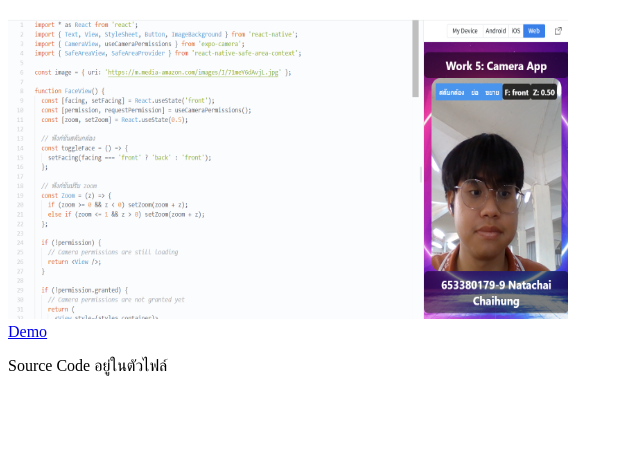
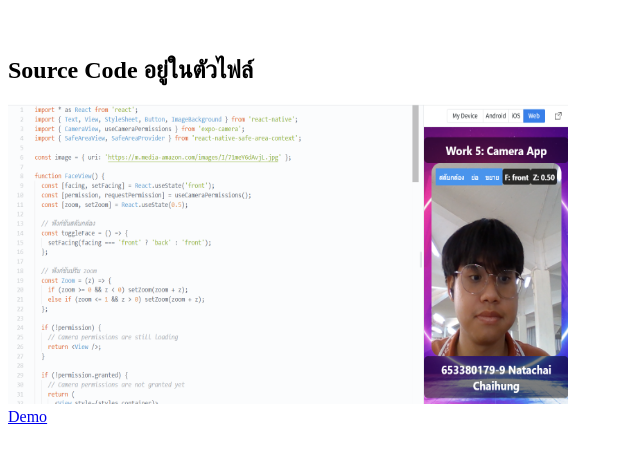
Before and after one commit to Natachai-Chaihung/web2024, a plain HTML site: page work5.html in a window 1280 px wide. Shown: the part 61-524 px from the top of the page, without its empty margins (0-640 px from the left). Drawn offline with Linux system fonts and the light colour scheme.

Commit message:
Update work5.html

```diff
--- a/work5.html
+++ b/work5.html
@@ -6,12 +6,13 @@
   <title>Document</title>
 </head>
 <body>
-  <h1>งานที่ 5 </h1>
+  <h1>งานที่ 5  </h1>
+  <br>
+  <h2> Source Code อยู่ในตัวไฟล์</h2>
   <img src="./Screenshot 2025-01-28 143306.png" alt="" width="560" height="300">
  <br>
   <a href="https://drive.google.com/file/d/1KXLMOGArUO1D6QrnYRoRxh8vFTT1V9-s/view?usp=sharing">Demo</a>
   <br>
-  <p> Source Code อยู่ในตัวไฟล์</p>
 </body>
 </html>
 
```
